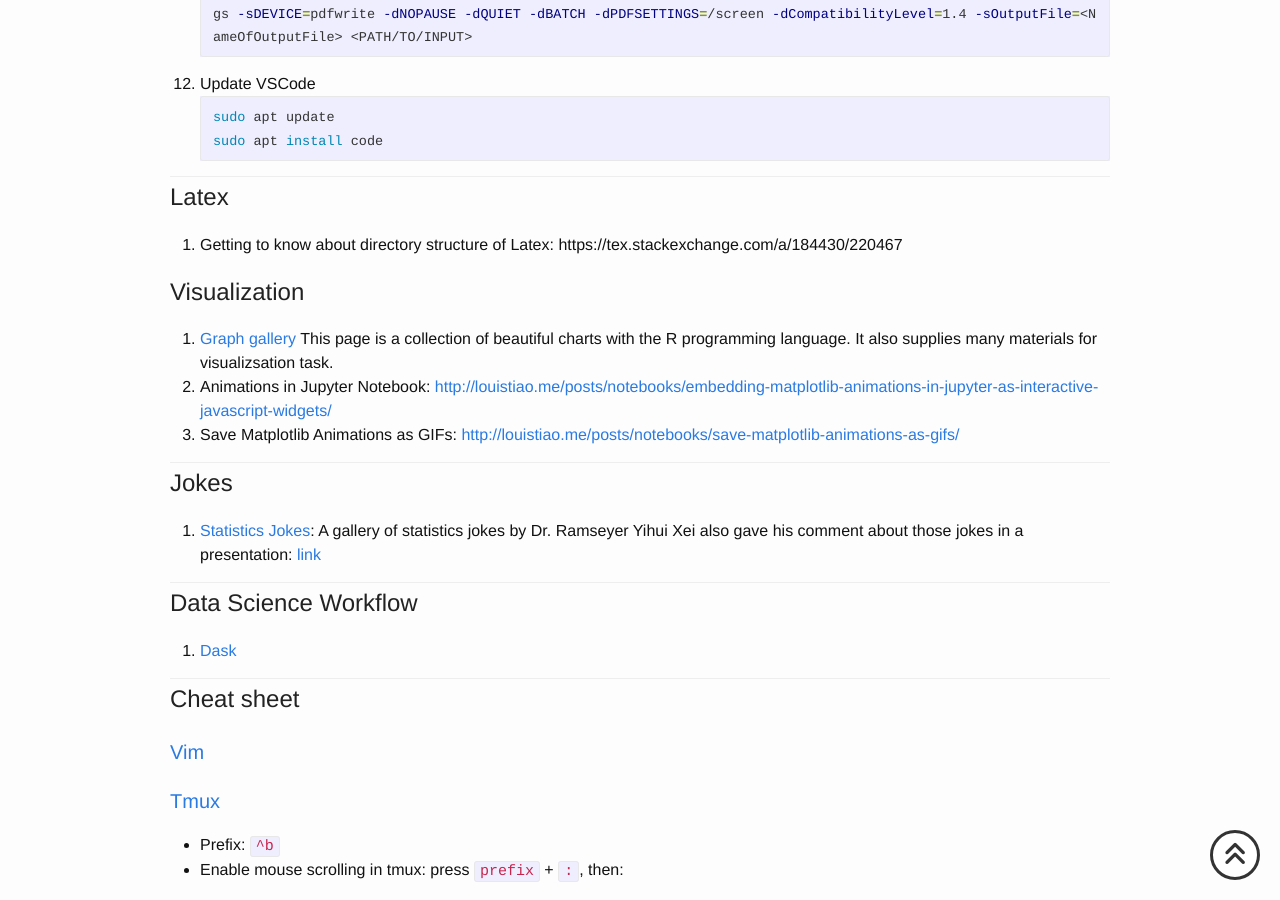
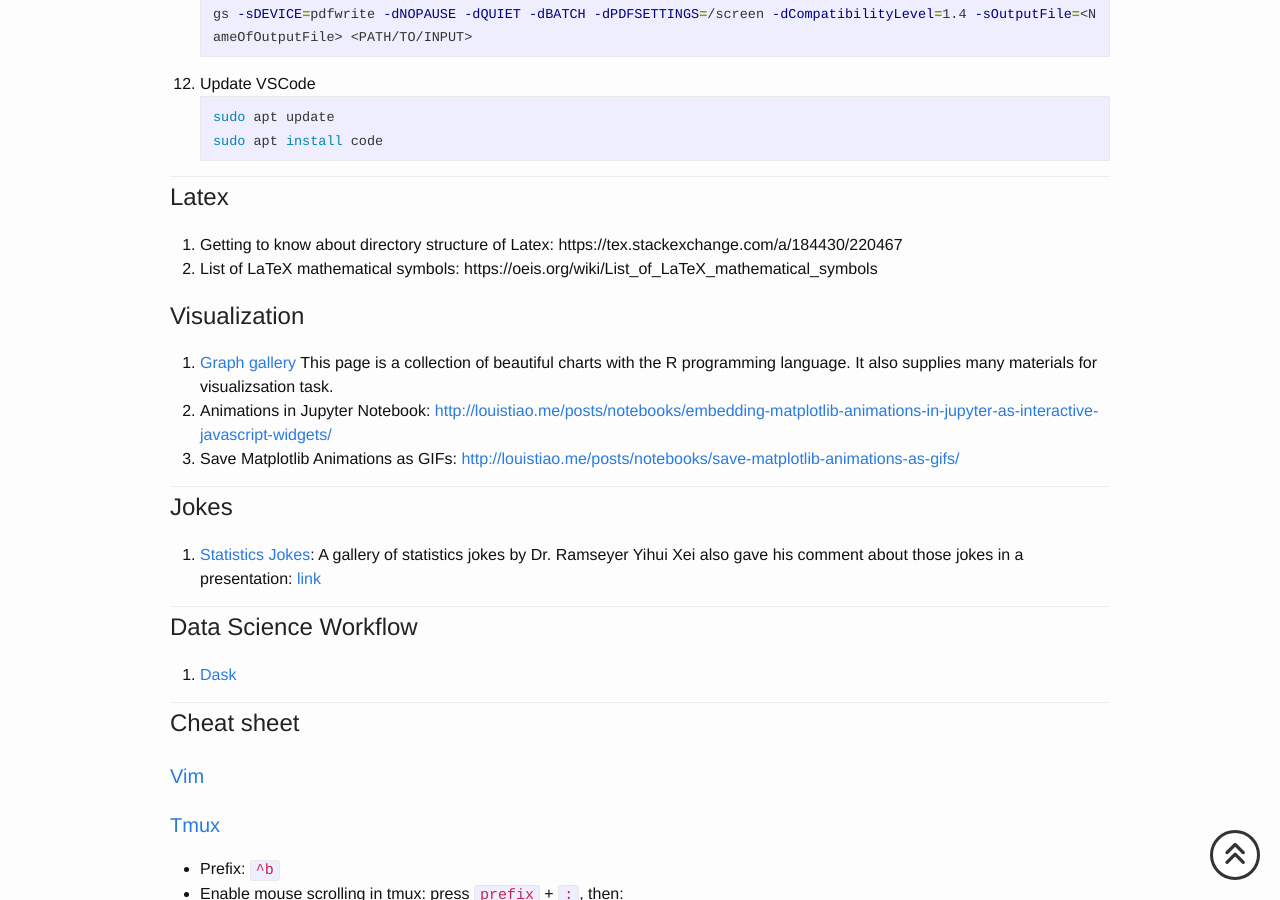
Before and after one commit to hnguyentt/hnguyentt.github.io, a Jekyll site: the page built from _posts/2019-12-28-Miscellaneous.md, in a window 1280 px wide and 900 px high, scrolled down 4017 px. Built offline with Jekyll 4.4.1, drawn with Linux system fonts in a browser that asks for light colours; nearby versions of some CDN libraries; comment, search, counter and statistics services are not loaded; some of the changed lines change nothing that is shown; some of the changed text lies outside the part shown.

Commit message:
Math symbols

```diff
--- a/_posts/2019-12-28-Miscellaneous.md
+++ b/_posts/2019-12-28-Miscellaneous.md
@@ -2,7 +2,7 @@
 layout: post
 title: Miscellaneous
 tags: misc tips
-last_modified_on: 2024-05-23
+last_modified_on: 2024-05-28
 read_time: true
 ---
 A collection of stuffs that I am interested in and something I had to search more than once.
@@ -197,6 +197,7 @@ sudo apt install code
 
 ## Latex
 1. Getting to know about directory structure of Latex: https://tex.stackexchange.com/a/184430/220467
+2. List of LaTeX mathematical symbols: https://oeis.org/wiki/List_of_LaTeX_mathematical_symbols
 
 ## Visualization
 1. [Graph gallery](https://www.r-graph-gallery.com/)
```
